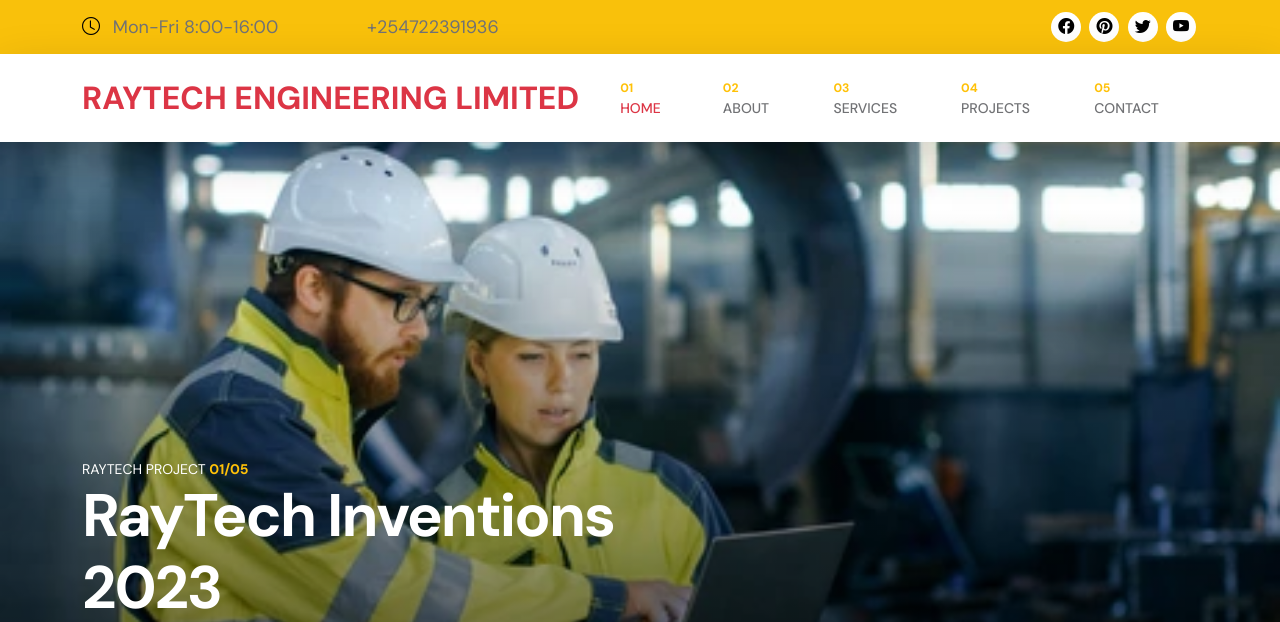
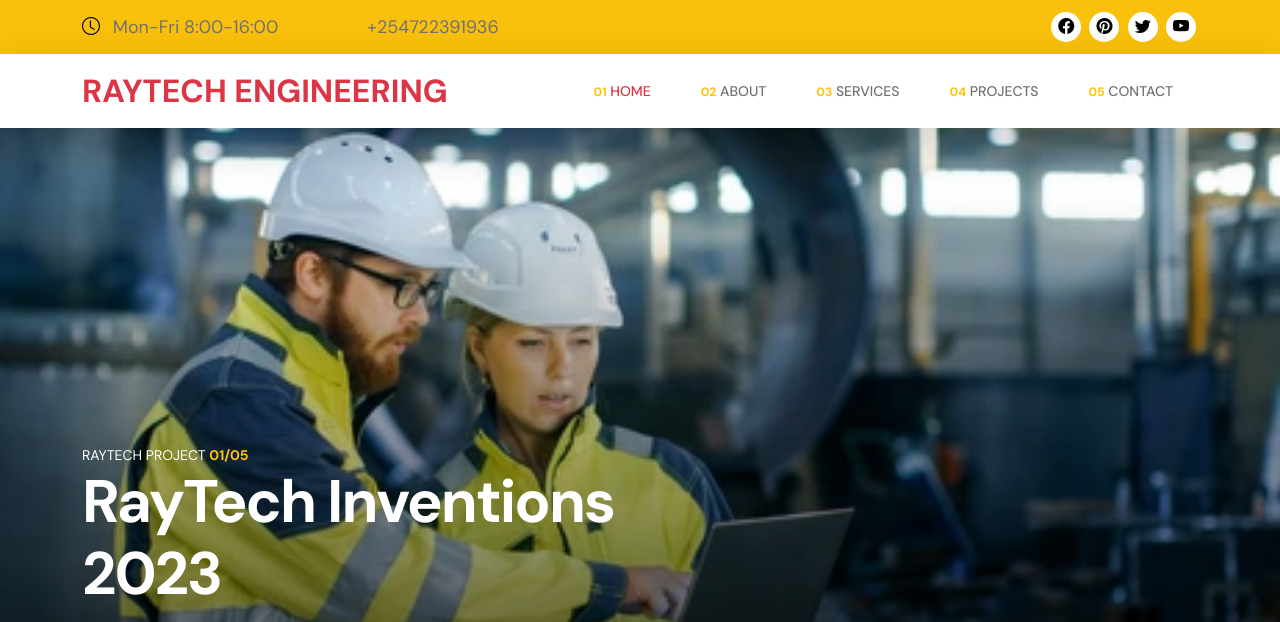
Before and after one commit to raytechengineering/eng.github.io, a plain HTML site: page index.html in a window 1280 px wide. Shown: the top 622 px of the page. Drawn offline with Linux system fonts and the light colour scheme.

Commit message:
Update index.html

```diff
--- a/index.html
+++ b/index.html
@@ -78,7 +78,7 @@
         <nav class="navbar navbar-expand-lg bg-white shadow-lg">
             <div class="container">
 
-                <a href="#" class="navbar-brand"><span class="text-danger">RAYTECH ENGINEERING LIMITED</span></a>
+                <a href="#" class="navbar-brand"><span class="text-danger">RAYTECH ENGINEERING</span></a>
 
                 <button class="navbar-toggler" type="button" data-bs-toggle="collapse" data-bs-target="#navbarNav" aria-controls="navbarNav" aria-expanded="false" aria-label="Toggle navigation">
                     <span class="navbar-toggler-icon"></span>
```
